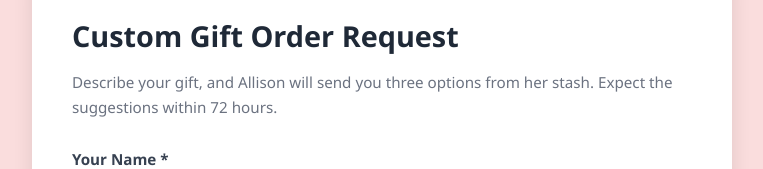
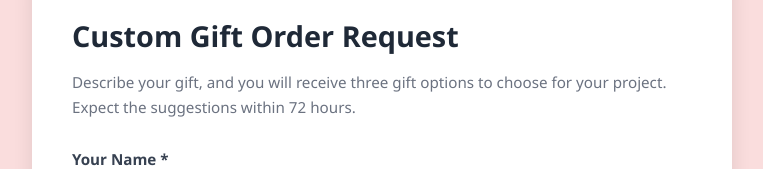
Before and after one commit to Polish-in-a-Year/stashgiftco, a React (Create React App) app: page / in a window 1280 px wide. Shown: the part 494-663 px from the top of the page, without its empty margins (258-1021 px from the left). Built offline with nearby package versions, Linux system fonts and the light colour scheme.

Commit message:
Update form description text

```diff
--- a/src/App.js
+++ b/src/App.js
@@ -75,7 +75,7 @@ export default function App() {
 
       <main className="container">
         <h2>Custom Gift Order Request</h2>
-        <p className="note">Describe your gift, and Allison will send you three options from her stash. Expect the suggestions within 72 hours.</p>
+        <p className="note">Describe your gift, and you will receive three gift options to choose for your project. Expect the suggestions within 72 hours.</p>
 
         <form onSubmit={handleSubmit} className="form">
           <div className="form-group">
```
